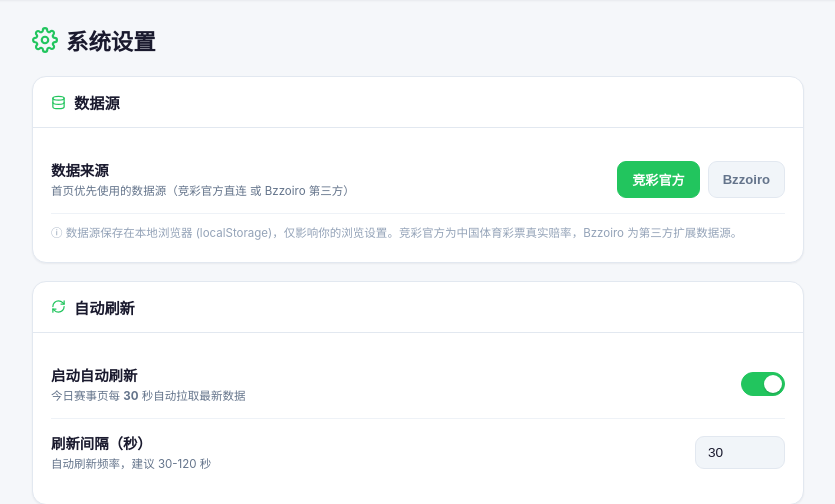
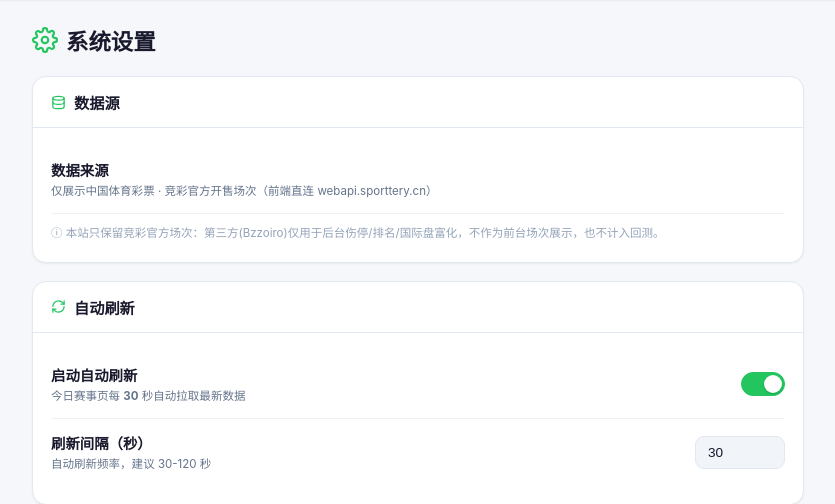
Before and after one commit to etrei7/jingcai-analyzer, a Flask app: page /settings in a window 1280 px wide. Shown: the part 93-597 px from the top of the page, without its empty margins (222-1057 px from the left). Run offline with Flask 3, Linux system fonts and the light colour scheme.

Commit message:
feat: 前台仅展示竞彩官方场次(无竞彩显示空状态,不回退第三方/模拟)

```diff
--- a/templates/settings.html
+++ b/templates/settings.html
@@ -66,10 +66,7 @@ select:hover{border-color:var(--primary)}
 .toggle-track.on .toggle-knob{left:22px}
 
 .num-input{background:var(--btn-bg);color:var(--text);border:1px solid var(--border);padding:8px 12px;border-radius:9px;font-size:0.85rem;width:90px}
-.radio-group{display:flex;gap:8px;flex-wrap:wrap}
-.radio-btn{background:var(--btn-bg);color:var(--text-muted);border:1px solid var(--border);padding:8px 14px;border-radius:9px;cursor:pointer;font-size:0.82rem;font-weight:600;transition:all .15s}
-.radio-btn:hover{border-color:var(--primary)}
-.radio-btn.active{background:var(--primary);color:#fff;border-color:var(--primary)}
+
 
 .btn-save{background:var(--primary);color:#fff;border:none;padding:11px 24px;border-radius:9px;cursor:pointer;font-size:0.88rem;font-weight:700;margin-top:6px;transition:all .15s}
 .btn-save:hover{background:var(--primary-dark)}
@@ -112,13 +109,9 @@ select:hover{border-color:var(--primary)}
     <div class="card-head"><svg xmlns="http://www.w3.org/2000/svg" width="24" height="24" viewBox="0 0 24 24" fill="none" stroke="currentColor" stroke-width="2" stroke-linecap="round" stroke-linejoin="round"><ellipse cx="12" cy="5" rx="9" ry="3"/><path d="M3 5V19A9 3 0 0 0 21 19V5"/><path d="M3 12A9 3 0 0 0 21 12"/></svg>数据源</div>
     <div class="card-body">
       <div class="setting-row">
-        <div><div class="setting-label">数据来源</div><div class="setting-desc">首页优先使用的数据源（竞彩官方直连 或 Bzzoiro 第三方）</div></div>
-        <div class="radio-group" id="sourceGroup">
-          <button class="radio-btn active" data-src="sporttery">竞彩官方</button>
-          <button class="radio-btn" data-src="bzzoiro">Bzzoiro</button>
-        </div>
+        <div><div class="setting-label">数据来源</div><div class="setting-desc">仅展示中国体育彩票 · 竞彩官方开售场次（前端直连 webapi.sporttery.cn）</div></div>
       </div>
-      <div class="data-source-note">&#9432; 数据源保存在本地浏览器 (localStorage)，仅影响你的浏览设置。竞彩官方为中国体育彩票真实赔率，Bzzoiro 为第三方扩展数据源。</div>
+      <div class="data-source-note">&#9432; 本站只保留竞彩官方场次：第三方(Bzzoiro)仅用于后台伤停/排名/国际盘富化，不作为前台场次展示，也不计入回测。</div>
     </div>
   </div>
 
@@ -157,7 +150,7 @@ select:hover{border-color:var(--primary)}
 <div class="toast" id="toast">设置已保存</div>
 
 <script>
-let settings = { dataSource:'sporttery', autoRefresh:true, refreshSec:30 };
+let settings = { autoRefresh:true, refreshSec:30 };
 
 function toggleTheme(){
   const html = document.documentElement;
@@ -171,19 +164,11 @@ function toggleTheme(){
 
 function loadSettings(){
   try{ const raw = localStorage.getItem('app-settings'); if(raw) settings = Object.assign(settings, JSON.parse(raw)); }catch(e){}
-  const src = settings.dataSource || 'sporttery';
-  document.querySelectorAll('.radio-btn').forEach(b=>{ b.classList.toggle('active', b.dataset.src === src); });
   const auto = document.getElementById('autoToggle');
   if(auto.classList.contains('on') !== !!settings.autoRefresh) toggleAuto(auto, true);
   document.getElementById('intervalInput').value = settings.refreshSec || 30;
   document.getElementById('intervalVal').textContent = settings.refreshSec || 30;
 }
-
-function setSource(btn){
-  settings.dataSource = btn.dataset.src;
-  document.querySelectorAll('.radio-btn').forEach(b=>b.classList.toggle('active', b===btn));
-}
-document.querySelectorAll('.radio-btn').forEach(b=>b.addEventListener('click', ()=>setSource(b)));
 
 function toggleAuto(el, force){
   let on = el.classList.contains('on');
```
